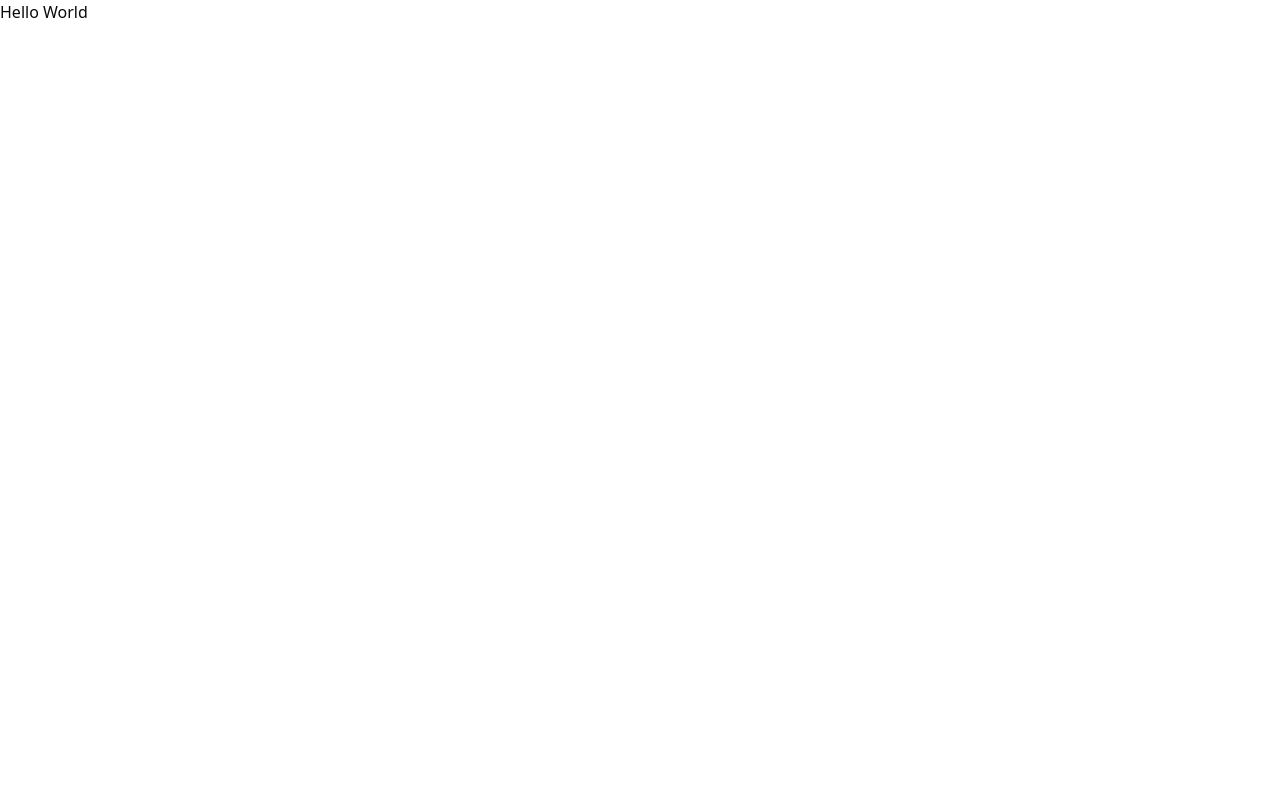
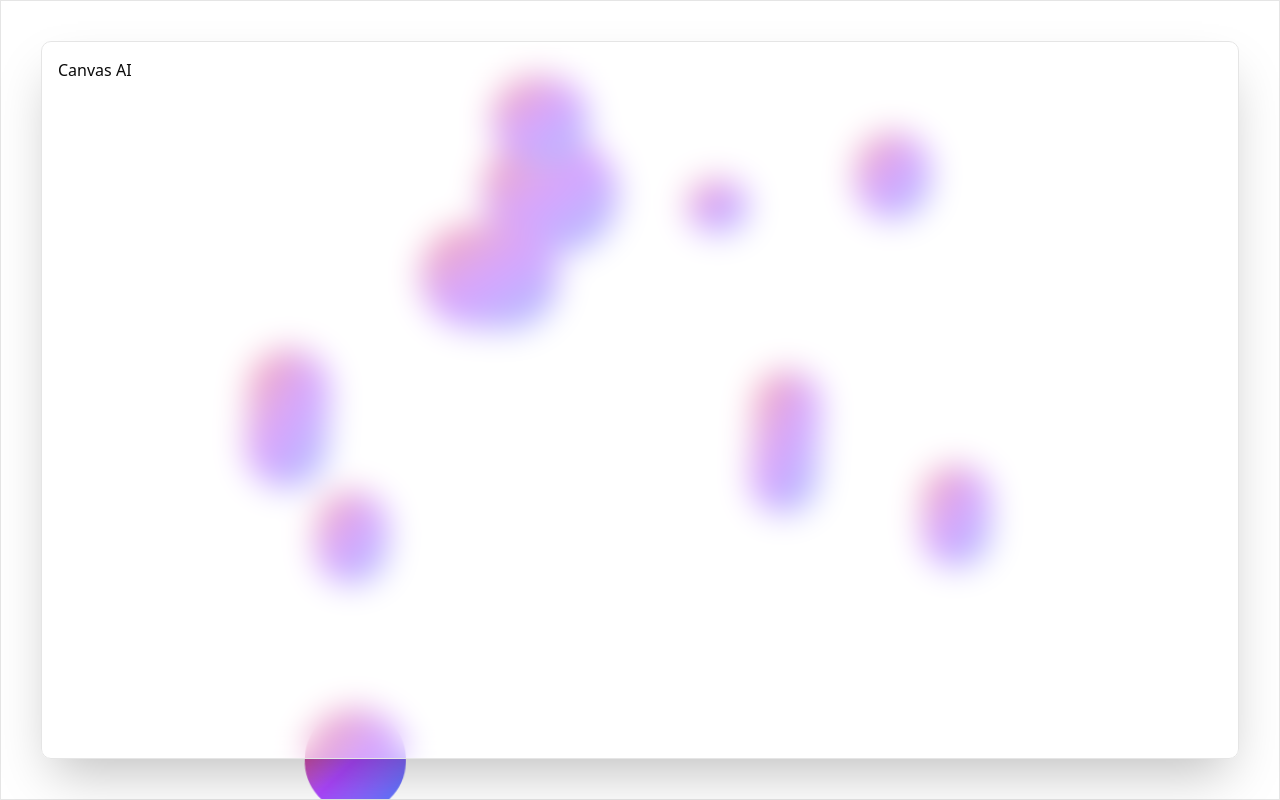
Before and after one commit to veerbal1/canvas-ai, a Next.js app: page / in a window 1280 px wide. Built offline with nearby package versions, Linux system fonts and the light colour scheme.

Commit message:
Add floating animation and implement CanvasAI component
- Introduced a floating animation in globals.css for visual effects.
- Updated Home component in page.tsx to render multiple animated balls with random properties.
- Added a new CanvasAI component to enhance the user interface.

```diff
--- a/app/globals.css
+++ b/app/globals.css
@@ -126,3 +126,21 @@ body,
 :root {
   height: 100%;
 }
+
+/* Floating animation */
+@keyframes float {
+  0% {
+    transform: translate(0, 0px) rotate(0deg);
+  }
+  50% {
+    transform: translate(5px, -10px) rotate(3deg);
+  }
+  100% {
+    transform: translate(0, 0px) rotate(0deg);
+  }
+}
+
+/* Class to apply the float animation directly */
+.animate-float-custom {
+  animation: float 6s ease-in-out infinite;
+}
--- a/app/page.tsx
+++ b/app/page.tsx
@@ -1,9 +1,44 @@
-import Image from "next/image";
+import { CanvasAI } from "@/features/canvas";
+
+// Helper function to generate random number within a range
+const getRandom = (min: number, max: number) => Math.random() * (max - min) + min;
 
 export default function Home() {
+  // Generate properties for multiple balls
+  const balls = Array.from({ length: 10 }).map((_, i) => ({
+    id: i,
+    top: `${getRandom(10, 90)}%`,
+    left: `${getRandom(10, 90)}%`,
+    width: `${getRandom(50, 150)}px`,
+    height: `${getRandom(50, 150)}px`,
+    borderRadius: '9999px', // Use large value for oval/circle
+    // Add random animation duration and delay
+    animationDuration: `${getRandom(4, 10)}s`, // Duration between 4s and 10s
+    animationDelay: `${getRandom(0, 5)}s`,    // Delay between 0s and 5s
+  }));
+
   return (
-    <div className="w-full h-full">
-      <h1>Hello World</h1>
+    <div className="w-full h-full relative overflow-hidden">
+      {/* Map over the balls array to render each ball */}
+      {balls.map(ball => (
+        <div
+          key={ball.id}
+          className="absolute bg-gradient-to-br from-red-500 via-purple-500 to-blue-500 animate-float-custom z-0"
+          style={{
+            top: ball.top,
+            left: ball.left,
+            width: ball.width,
+            height: ball.height,
+            borderRadius: ball.borderRadius,
+            // Apply random duration and delay
+            animationDuration: ball.animationDuration,
+            animationDelay: ball.animationDelay,
+          }}
+        ></div>
+      ))}
+      <div className="p-10 z-10 h-full w-full bg-transparent border relative">
+        <CanvasAI />
+      </div>
     </div>
   );
 }
--- /dev/null
+++ b/features/canvas/index.tsx
@@ -0,0 +1,7 @@
+export const CanvasAI = () => {
+  return (
+    <div className="w-full h-full bg-white/50 rounded-lg p-4 border backdrop-blur-lg shadow-2xl">
+      <h1>Canvas AI</h1>
+    </div>
+  );
+};
```
